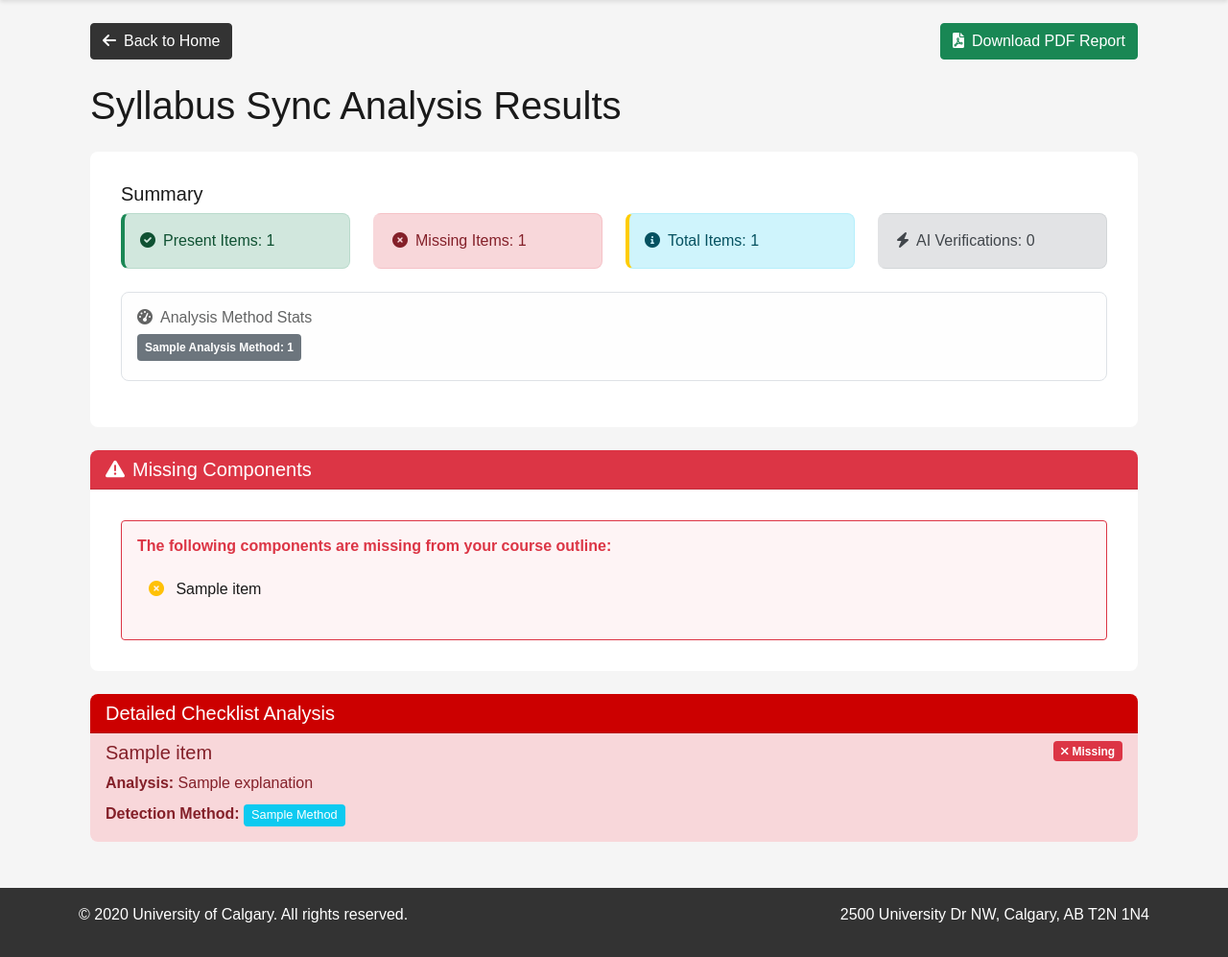
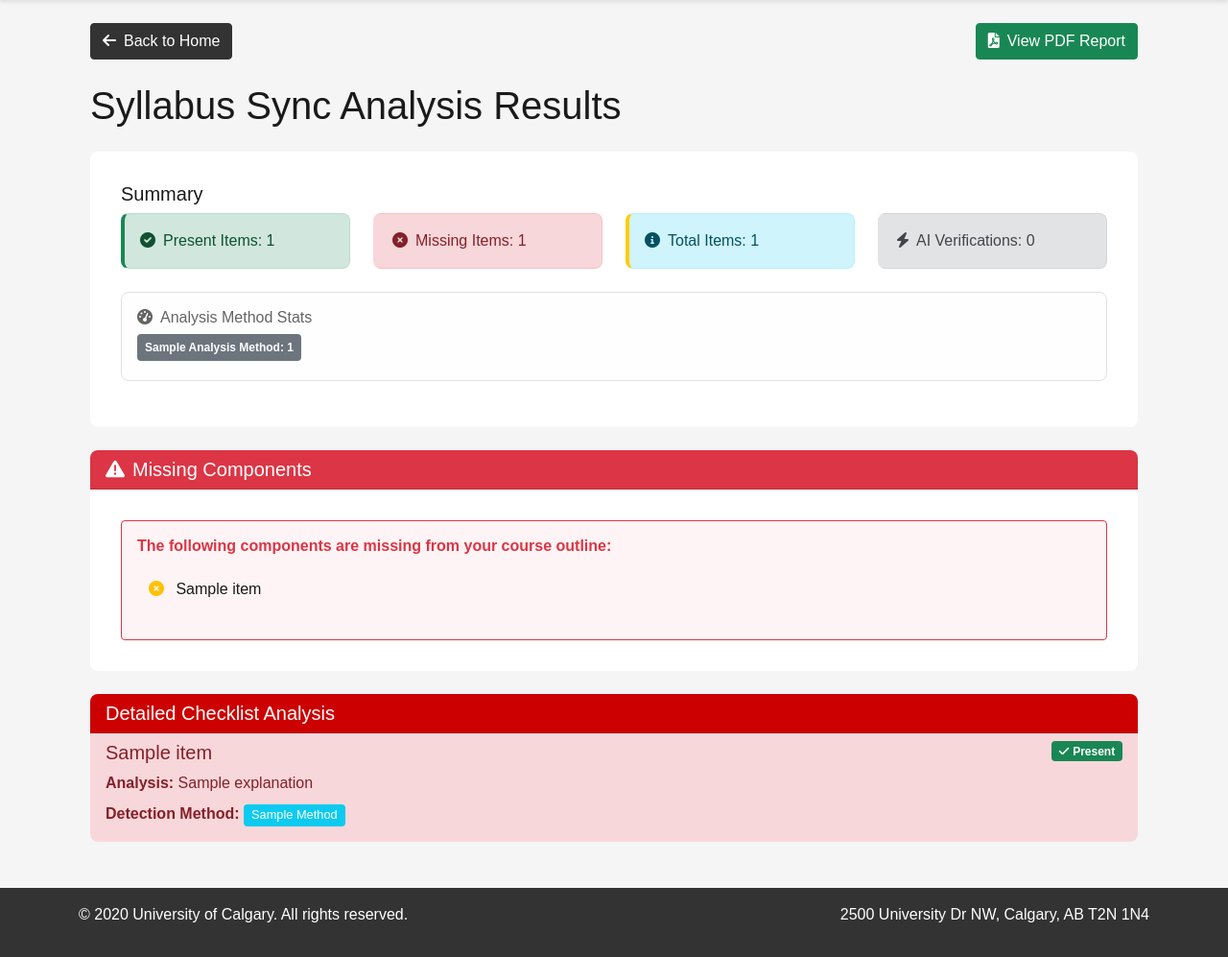
Before and after one commit to cpatsula02/Syllabus-Sync, a Flask app: template templates/results.html in a window 1280 px wide. Shown: the part 76-1073 px from the top of the page at 96% size. Run offline with Flask 3, Linux system fonts and the light colour scheme; the template is opened without the code that fills it: most values are stand-ins (such as "Sample title", 1, 10 or a date in 2020).

Commit message:
Assistant checkpoint: Add N/A status and improve PDF viewing experience
Assistant generated file changes:
- templates/results.html: Add N/A status support, Update PDF link to open in new window
- app.py: Update PDF to open in new window

---

User prompt:

when analyzing the course outline, some items should not be flagged as missing, rather meets criteria or not applicable. These examples include: If a final exam exists, the same info as the midterm is included, and it counts for no more than 50% of the course grade.

If a take-home final is mentioned, flag it for review; if no final is mentioned, or it is in-class, mark as N/A to name a few. Please be mindful in the wording of the checklist and add a feature that could mark these as not applicable or meets criteria in the results page. Can we also ensure the PDF report generates into a new window and doesnt go into the downloads section, its needs to be converted right to a new window

Replit-Commit-Author: Assistant
Replit-Commit-Session-Id: 499708bd-76f9-4338-a4e5-acceb5a46884

```diff
--- a/app.py
+++ b/app.py
@@ -749,7 +749,7 @@ def download_pdf():
         return send_file(
             pdf_buffer,
             mimetype='application/pdf',
-            as_attachment=True,
+            as_attachment=False,
             download_name='syllabus_sync_report.pdf'
         )
 
--- a/templates/results.html
+++ b/templates/results.html
@@ -9,8 +9,8 @@
                     <i class="fas fa-arrow-left me-2"></i>Back to Home
                 </a>
                 <div>
-                    <a href="/download_pdf" class="btn btn-success">
-                        <i class="fas fa-file-pdf me-2"></i>Download PDF Report
+                    <a href="/download_pdf" target="_blank" class="btn btn-success">
+                        <i class="fas fa-file-pdf me-2"></i>View PDF Report
                     </a>
                 </div>
             </div>
@@ -105,9 +105,11 @@
                             {% endif %}
                             {{ result.item }}
                         </h5>
-                        <span class="badge {% if result.present %}bg-success{% else %}bg-danger{% endif %}">
-                            {% if result.present %}
+                        <span class="badge {% if result.status == 'present' %}bg-success{% elif result.status == 'na' %}bg-secondary{% else %}bg-danger{% endif %}">
+                            {% if result.status == 'present' %}
                             <i class="fas fa-check me-1"></i>Present
+                            {% elif result.status == 'na' %}
+                            <i class="fas fa-minus me-1"></i>N/A
                             {% else %}
                             <i class="fas fa-times me-1"></i>Missing
                             {% endif %}
```
